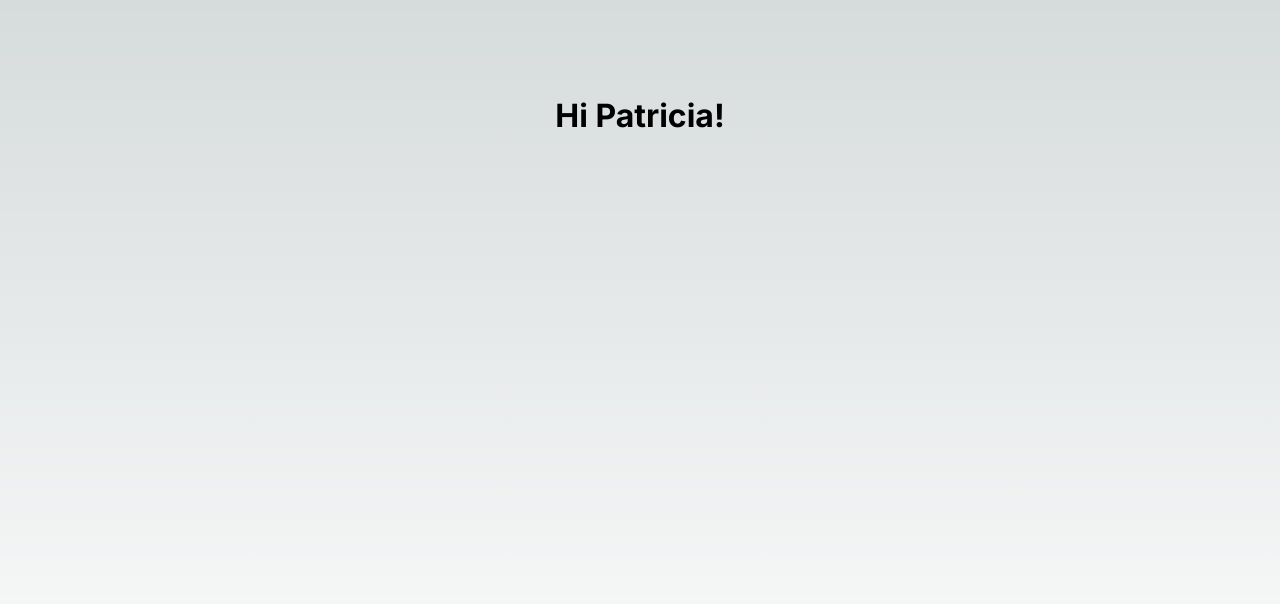
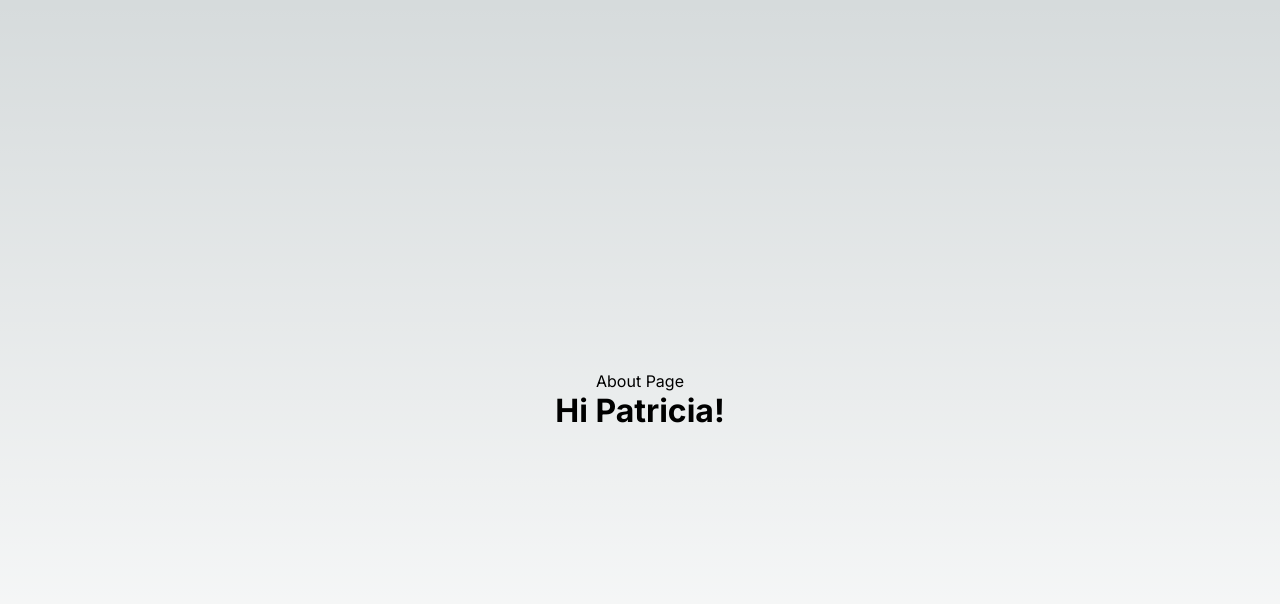
Before and after one commit to Giorgidlc/next-first-steps, a Next.js app: page / in a window 1280 px wide. Shown: the top 604 px of the page. Built offline with nearby package versions, Linux system fonts and the light colour scheme.

Commit message:
fix page home

```diff
--- a/app/page.module.css
+++ b/app/page.module.css
@@ -1,7 +1,7 @@
 .main {
   display: flex;
   flex-direction: column;
-  justify-content: space-between;
+  justify-content: center;
   align-items: center;
   padding: 6rem;
   min-height: 100vh;
--- a/app/page.tsx
+++ b/app/page.tsx
@@ -1,10 +1,12 @@
 
+import Link from 'next/link'
 import styles from './page.module.css'
 
 export default function Home() {
   return (
     <main className={styles.main}>
-     <h1>Hi Patricia!</h1>
+      <Link href={'/about'}>About Page</Link>
+      <h1>Hi Patricia!</h1>
     </main>
   )
 }
```
